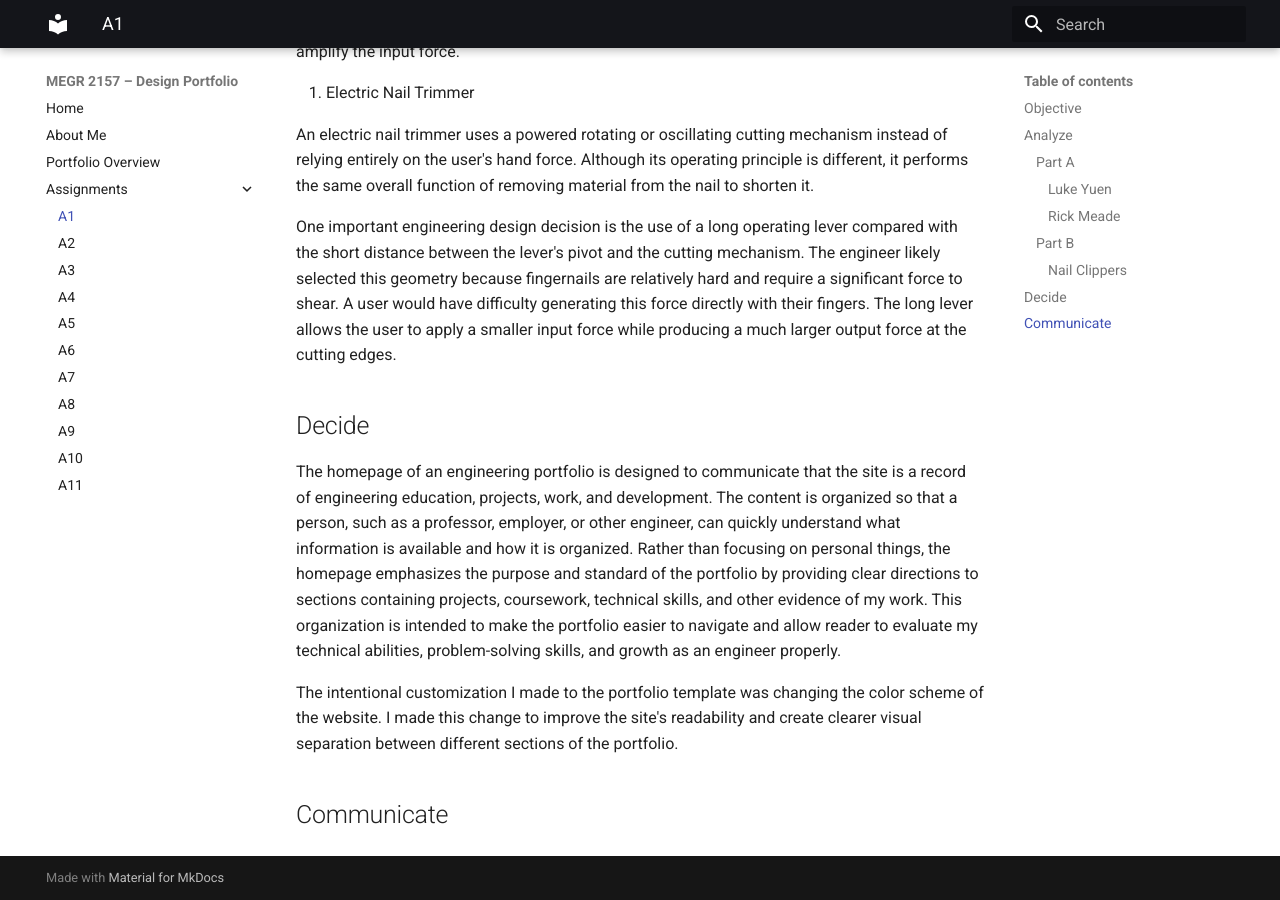
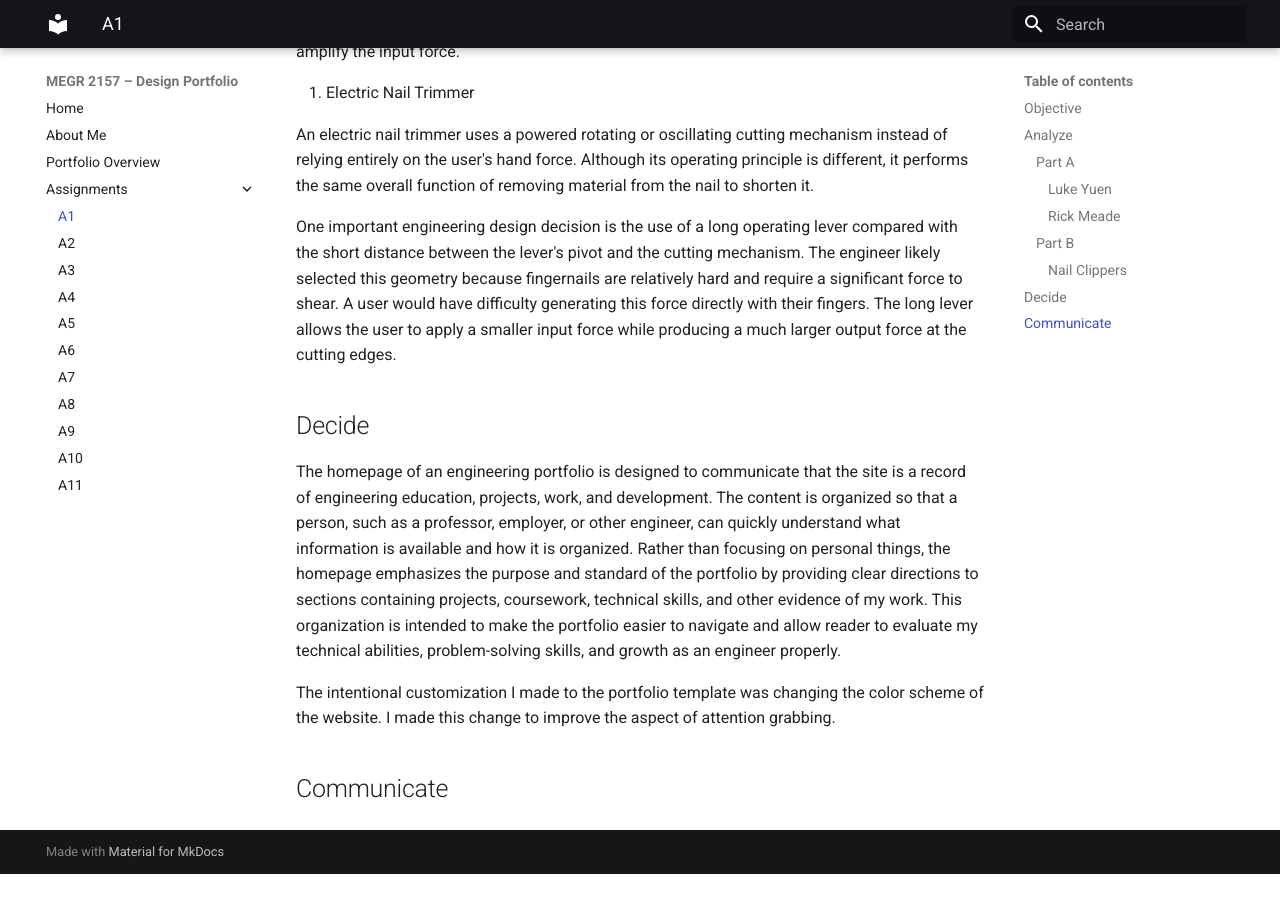
Before and after one commit to jdowdle1/megr2157-portfolio, an MkDocs documentation site: the page built from docs/assignments/A01/index.md, in a window 1280 px wide and 900 px high, scrolled down 1914 px. Built offline with MkDocs 1.6.1 and Material for MkDocs 9.7.7, drawn with Linux system fonts in a browser that asks for light colours; after the commit the page ends 2788 px from its top, so only the background shows below that.

Commit message:
Revise portfolio color scheme customization explanation
Updated the description of the portfolio customization to focus on attention-grabbing aspects.

```diff
--- a/docs/assignments/A01/index.md
+++ b/docs/assignments/A01/index.md
@@ -62,7 +62,7 @@ One important engineering design decision is the use of a long operating lever c
 ## Decide
 The homepage of an engineering portfolio is designed to communicate that the site is a record of engineering education, projects, work, and development. The content is organized so that a person, such as a professor, employer, or other engineer, can quickly understand what information is available and how it is organized. Rather than focusing on personal things, the homepage emphasizes the purpose and standard of the portfolio by providing clear directions to sections containing projects, coursework, technical skills, and other evidence of my work. This organization is intended to make the portfolio easier to navigate and allow reader to evaluate my technical abilities, problem-solving skills, and growth as an engineer properly.
 
-The intentional customization I made to the portfolio template was changing the color scheme of the website. I made this change to improve the site's readability and create clearer visual separation between different sections of the portfolio.
+The intentional customization I made to the portfolio template was changing the color scheme of the website. I made this change to improve the aspect of attention grabbing.
 
 
 ## Communicate
```
